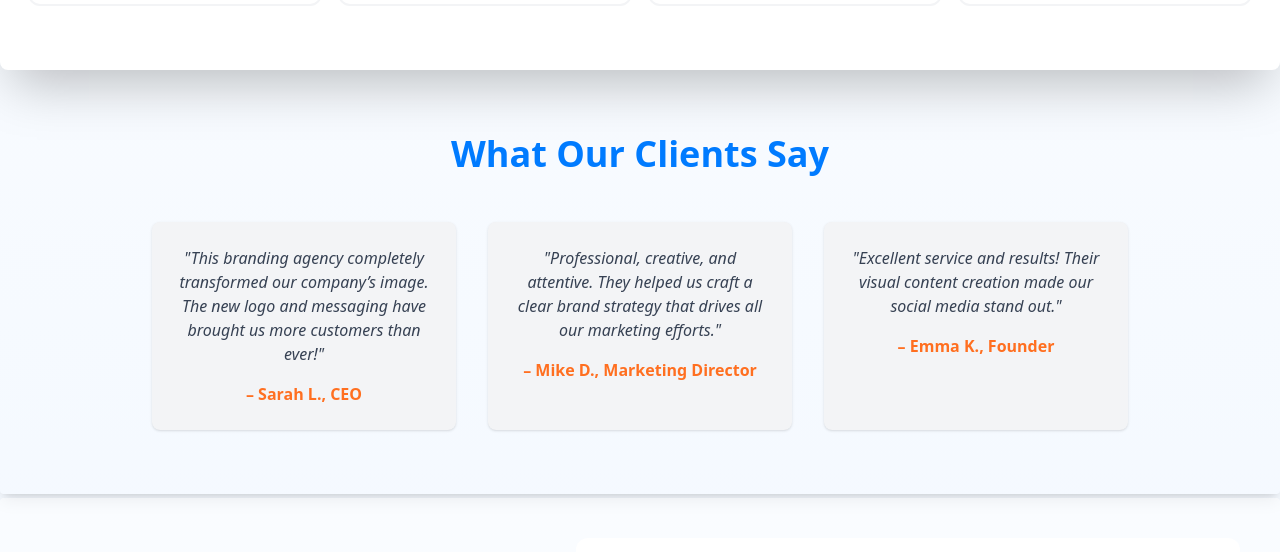
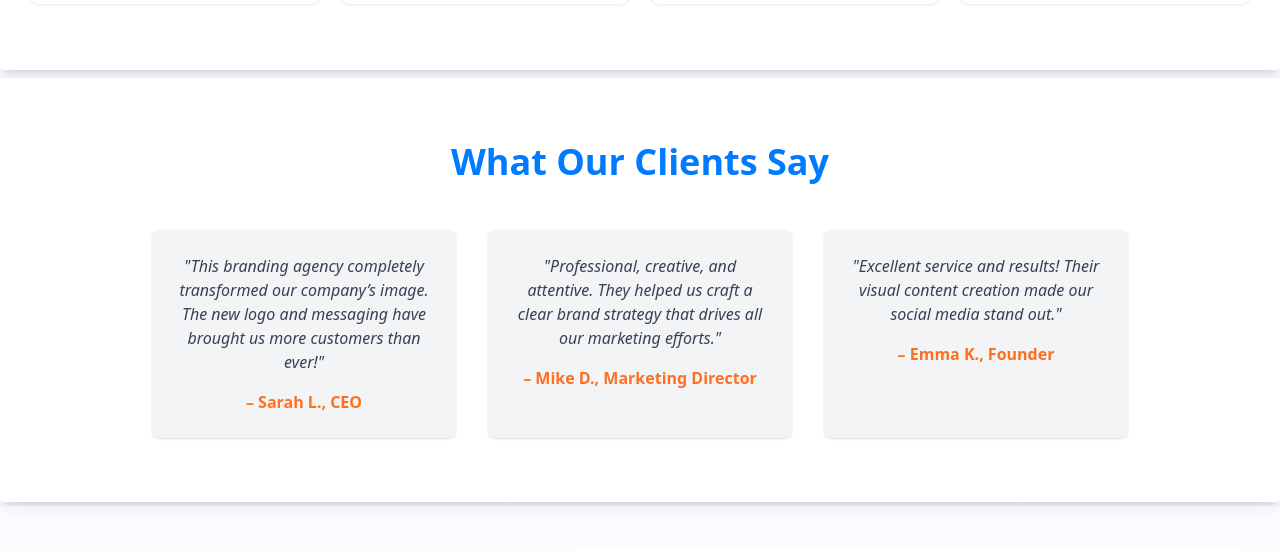
Before and after one commit to kevmongare/vibeprint, a React (Vite) app: page / in a window 1280 px wide. Shown: the part 1059-1611 px from the top of the page. Built offline with nearby package versions, Linux system fonts and the light colour scheme.

Commit message:
working on more options

```diff
--- a/src/App.tsx
+++ b/src/App.tsx
@@ -51,7 +51,7 @@ function App() {
 
 {/* Hero section */}
 
-<section className="min-h-[60vh] flex items-center justify-center px-6  max-w-7xl mx-auto">
+<section className="min-h-[60vh] flex items-center justify-center px-6  max-w-7xl mx-auto bg-white shadow-lg rounded-sm">
     <div className="max-w-6xl w-full grid grid-cols-1 md:grid-cols-2 gap-10 items-center py-10">
 
       {/* <!-- Text Content --> */}
@@ -105,8 +105,8 @@ function App() {
 
 {/* services section  */}
 
-  <section>
-<div className='max-w-7xl bg-white mx-auto mt-2 shadow-2xl rounded-lg'>
+  <section className=''>
+<div className='max-w-7xl bg-white mx-auto mt-2 shadow-lg rounded-sm'>
   <h1 className='text-[var(--secondary)] md:text-5xl text-4xl text-center py-5 font-bold'>Our Services</h1>
         <div className="grid items-center md:flex columns-auto max-w-7xl mx-auto px-5 pt-1 pb-8">
             <div className="overflow-hidden hover:shadow-lg bg-white mx-2 my-8  border-2 border-gray-100 100 rounded-xl pb-5 hover:scale-105 hover:border-0" >
@@ -151,7 +151,7 @@ function App() {
   </section>
 
   {/* <!-- Testimonials Section --> */}
-  <section className="py-16 max-w-7xl shadow-lg mx-auto rounded-sm">
+  <section className="py-16 max-w-7xl shadow-lg mx-auto rounded-sm bg-white mt-2">
     <div className="max-w-5xl mx-auto px-6 text-center">
       <h2 className="text-3xl md:text-4xl font-bold mb-12 text-[var(--primary)]">What Our Clients Say</h2>
       <div className="space-y-10 md:space-y-0 md:flex md:space-x-8">
```
